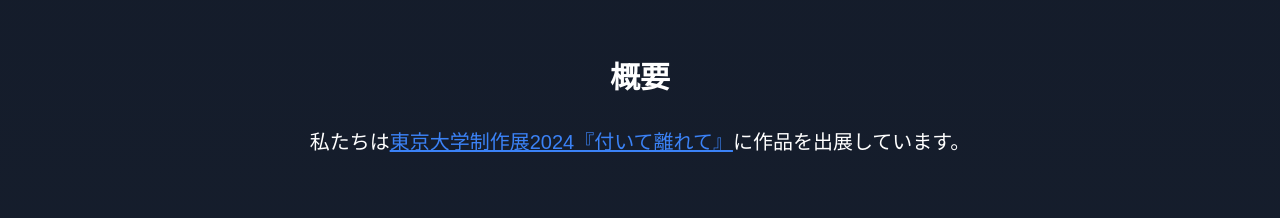
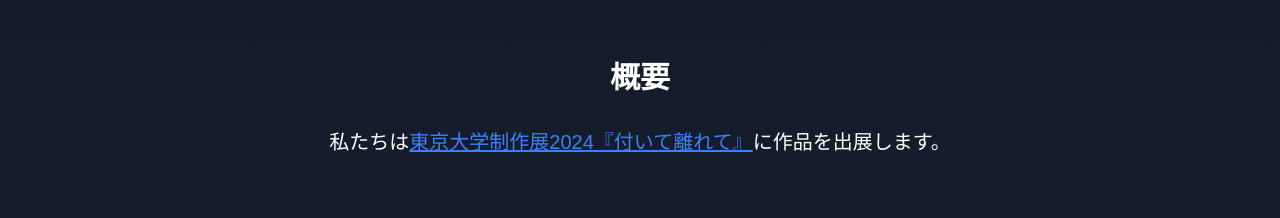
Before and after one commit to keigo1110/iiiexhibition2024kamashi, a Next.js app: page / in a window 1280 px wide. Shown: the part 900-1118 px from the top of the page. Built offline with nearby package versions, Linux system fonts and the light colour scheme.

Commit message:
change lower

```diff
--- a/components/exhibition-page.tsx
+++ b/components/exhibition-page.tsx
@@ -113,7 +113,7 @@
             >
               東京大学制作展2024『付いて離れて』
             </a>
-            に作品を出展しています。
+            に作品を出展します。
           </p>
         </section>
 
```
